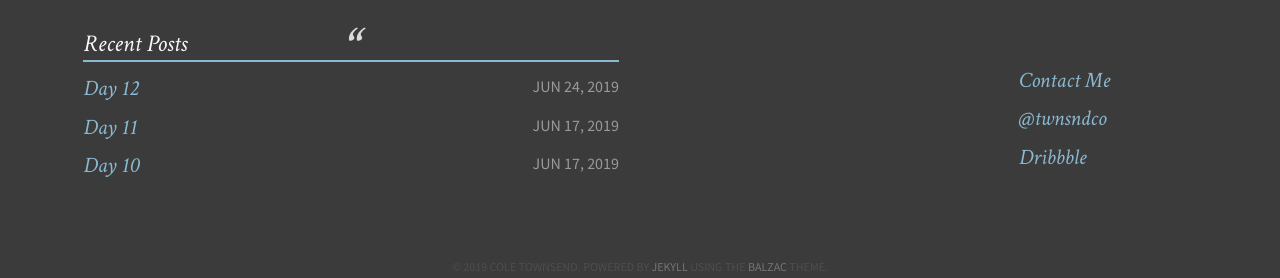
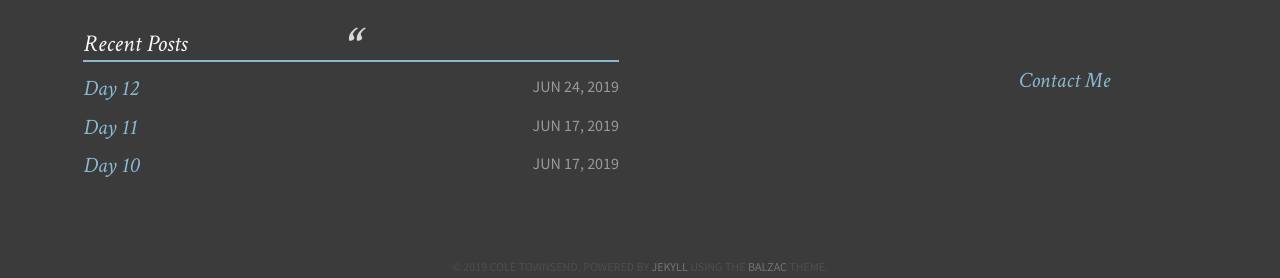
Before and after one commit to bcooley01/bcooley01.github.io, a Jekyll site: the page built from index.md, in a window 1280 px wide. Shown: the part 1083-1361 px from the top of the page. Built offline with Jekyll 4.4.1, drawn with Linux system fonts in a browser that asks for light colours.

Commit message:
Refresh1.0

```diff
--- a/_includes/footer.html
+++ b/_includes/footer.html
@@ -14,15 +14,6 @@
       <div class="social">
         <ul>
             <li><a id="mail" href="mailto:{{ site.owner.email }}"><span class="foot-link">Contact Me</span></a></li>
-
-            {% if site.owner.twitter %}
-            <li><a id="twit" href="http://twitter.com/{{ site.owner.twitter }}" target="_blank"><span class="foot-link">@{{ site.owner.twitter }}</span></a></li>
-            {% endif %}
-
-
-            {% if site.owner.dribbble %}
-            <li><a id="drib" href="http://dribbble.com/{{ site.owner.dribbble }}" target="_blank"><span class="foot-link">Dribbble</span></a></li>
-            {% endif %}
         </ul>
     </div>
     </aside>
```
